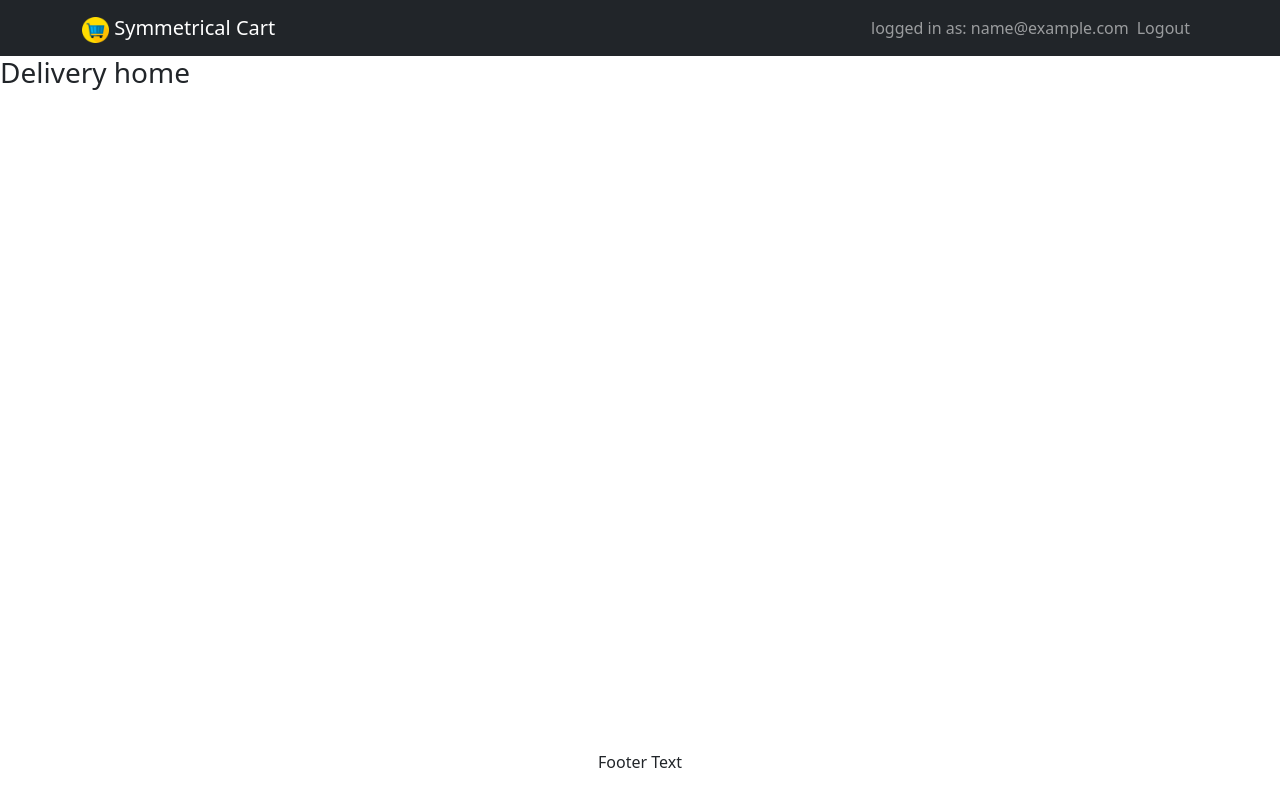
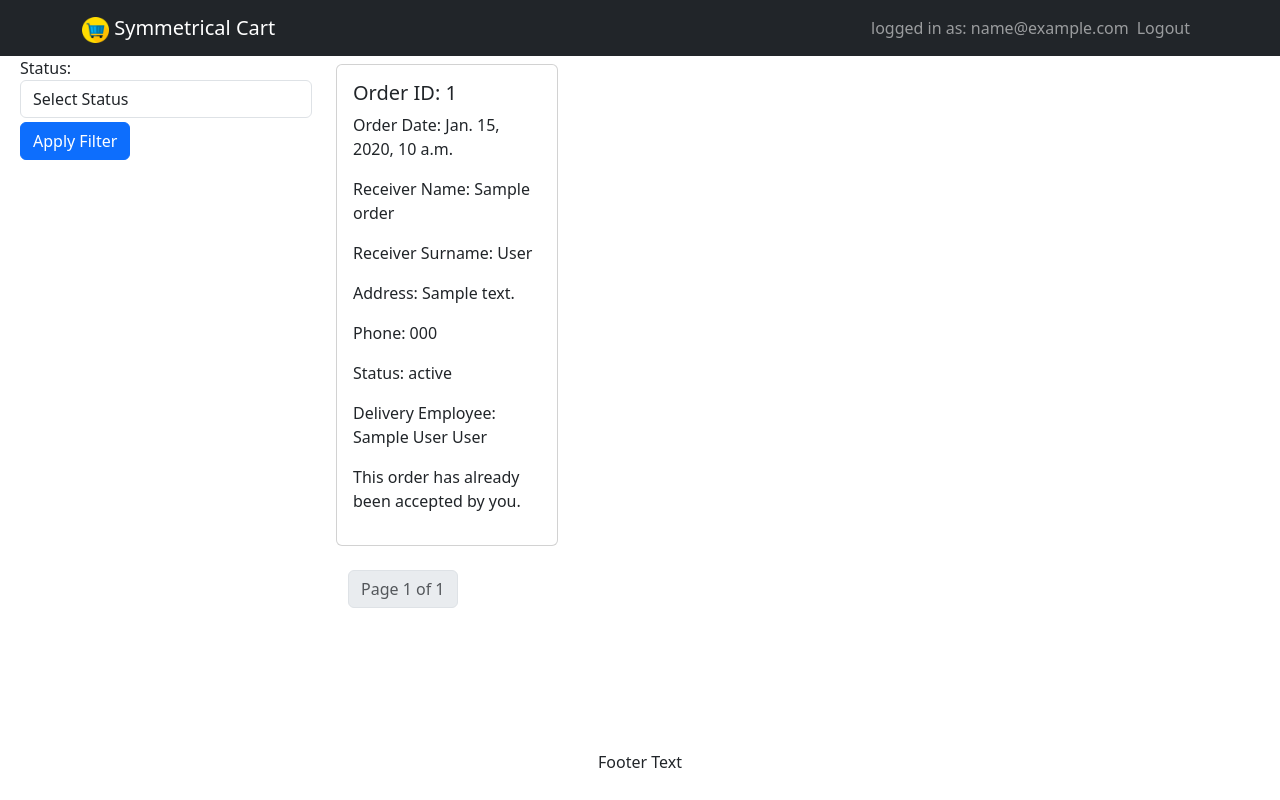
Before and after one commit to ddvuser/symmetrical-cart, a Django app: page /delivery/ in a window 1280 px wide. Run offline with Django 4.2, Linux system fonts and the light colour scheme; a user stored in the database is signed in; tables that the repository leaves empty hold one stand-in row (values such as "Sample post"); some libraries are stand-ins or nearby versions.

Commit message:
add accept order view

```diff
--- /dev/null
+++ b/symmetrical_cart/delivery/filters.py
@@ -0,0 +1,9 @@
+import django_filters
+from shop.models import Order
+
+class OrderFilter(django_filters.FilterSet):
+    status = django_filters.CharFilter(lookup_expr='icontains')
+
+    class Meta:
+        model = Order
+        fields = ['status']
--- a/symmetrical_cart/delivery/templates/delivery_base.html
+++ b/symmetrical_cart/delivery/templates/delivery_base.html
@@ -31,7 +31,7 @@
     </div>
     <nav class="navbar navbar-expand-lg navbar-dark bg-dark">
     <div class="container">
-        <a class="navbar-brand" href="{% url 'index' %}">
+        <a class="navbar-brand" href="{% url 'delivery_index' %}">
             <img src="{% static 'shop/shopping-cart.png' %}" width="27" height="26">
             Symmetrical Cart
         </a>
--- a/symmetrical_cart/delivery/templates/delivery_index.html
+++ b/symmetrical_cart/delivery/templates/delivery_index.html
@@ -1,5 +1,61 @@
 {% extends 'delivery_base.html' %}
 {% block title %}Delivery home{% endblock %}
 {% block content %}
-<h3>Delivery home</h3>
+    <div class="row mx-2">
+        <div class="col-md-3">
+            <form method="get" class="mb-2" autocomplete="off">
+                <div class="form-group">
+                    <label for="{{ order_filter.form.status.html_name }}">
+                        Status:
+                    </label>
+                    <select
+                        name="{{ order_filter.form.status.html_name }}"
+                        id="{{ order_filter.form.status.id_for_label }}"
+                        class="form-control"
+                    >
+                    <option selected disabled>Select Status</option>
+                    <option value="Ordered">Ordered</option>
+                    <option value="Taken">Taken</option>
+                    </select>
+                </div>
+                <button type="submit" class="btn btn-primary mt-1">Apply Filter</button>
+            </form>
+        </div>
+        <div class="col-md-7 my-2">
+            <div class="row row-cols-1 row-cols-sm-1 row-cols-md-2 row-cols-lg-3 g-4">
+                {% for order in page_obj %}
+                <div class="col mb-4">
+                    <div class="card h-100">
+                        <div class="card-body">
+                            <h5 class="card-title">Order ID: {{ order.id }}</h5>
+                            <p class="card-text">Order Date: {{ order.order_date }}</p>
+                            <p class="card-text">Receiver Name: {{ order.receiver_name }}</p>
+                            <p class="card-text">Receiver Surname: {{ order.receiver_surname }}</p>
+                            <p class="card-text">Address: {{ order.address }}</p>
+                            <p class="card-text">Phone: {{ order.phone }}</p>
+                            <p class="card-text">Status: {{ order.status }}</p>
+                            <p class="card-text">
+                                Delivery Employee:
+                                {% if order.delivery %}
+                                    {{ order.delivery.user.name }} {{ order.delivery.user.surname }}
+                                {% else %}
+                                    Not Assigned
+                                {% endif %}
+                            </p>
+                            {% if order in employee.current_orders.all %}
+                            <!-- If the order is already accepted by the employee -->
+                                <p>This order has already been accepted by you.</p>
+                            {% else %}
+                            <!-- If the order is not accepted, display the 'Accept order' button -->
+                                <a class="btn btn-outline-info" href="{% url 'accept_order' order.id %}">Accept order</a>
+                            {% endif %}
+                        </div>
+                    </div>
+                </div>
+                {% endfor %}
+            </div>
+            {% include 'pagination.html' with page_obj=page_obj %}
+        </div>
+    </div>
+
 {% endblock content %}
--- a/symmetrical_cart/delivery/urls.py
+++ b/symmetrical_cart/delivery/urls.py
@@ -3,4 +3,5 @@ from . import views
 
 urlpatterns = [
     path('', views.delivery_index, name='delivery_index'),
+    path('accept_order/<int:order_id>', views.accept_order, name='accept_order'),
 ]
--- a/symmetrical_cart/delivery/views.py
+++ b/symmetrical_cart/delivery/views.py
@@ -1,11 +1,53 @@
 from django.shortcuts import render
 from django.contrib.auth.decorators import login_required
 from django.shortcuts import render, redirect, get_object_or_404
+from shop.models import Order, Category
+from .models import Employee
+from django.core.paginator import Paginator
+from .filters import OrderFilter
+from django.contrib import messages
 
 @login_required()
 def delivery_index(request):
     if not request.user.is_employee:
         return redirect('index')
+
+    order_filter = OrderFilter(request.GET, Order.objects.all().order_by("-order_date"))
+    filtered_orders = order_filter.qs
+
+    orders = Order.objects.filter(delivery=None)
+    paginator = Paginator(filtered_orders, 10)
+    page_number = request.GET.get("page")
+    page_obj = paginator.get_page(page_number)
+
+    employee = get_object_or_404(Employee, user=request.user)
+
     context = {
+        "page_obj": page_obj,
+        "order_filter": order_filter,
+        "employee": employee,
     }
     return render(request, "delivery_index.html", context=context)
+
+@login_required()
+def accept_order(request, order_id):
+    employee = get_object_or_404(Employee, user=request.user)
+
+    if not request.user.is_employee or not employee:
+        return redirect('index')
+
+    order = get_object_or_404(Order, id=order_id)
+    if not order:
+        return redirect('delivery_index')
+
+    # Check if the order is already assigned to the employee
+    if order in employee.current_orders.all():
+        messages.info(request, "Order already added.")
+    else:
+        order.status = "Taken"
+        order.delivery = employee
+        order.save()
+        employee.current_orders.add(order)
+        messages.info(request, "Order added.")
+
+    return redirect('delivery_index')
--- a/symmetrical_cart/shop/main_views.py
+++ b/symmetrical_cart/shop/main_views.py
@@ -72,7 +72,8 @@ def add_to_cart(request, product_slug):
     # Create new order and add new product
     else:
         order = Order.objects.create(user=request.user,
-                                     order_date=timezone.now())
+                                     order_date=timezone.now(),
+                                     status="In cart")
         order.products.add(order_product)
         msg = f"Product: {product.name} is added to your cart."
         return redirect('cart')
@@ -138,6 +139,7 @@ def checkout(request):
             order.receiver_surname = cleaned_data.get('receiver_surname')
             order.phone = cleaned_data.get('phone')
             order.address = cleaned_data.get('address')
+            order.status = "Ordered"
 
             order.ordered = True
             order.save()
```
